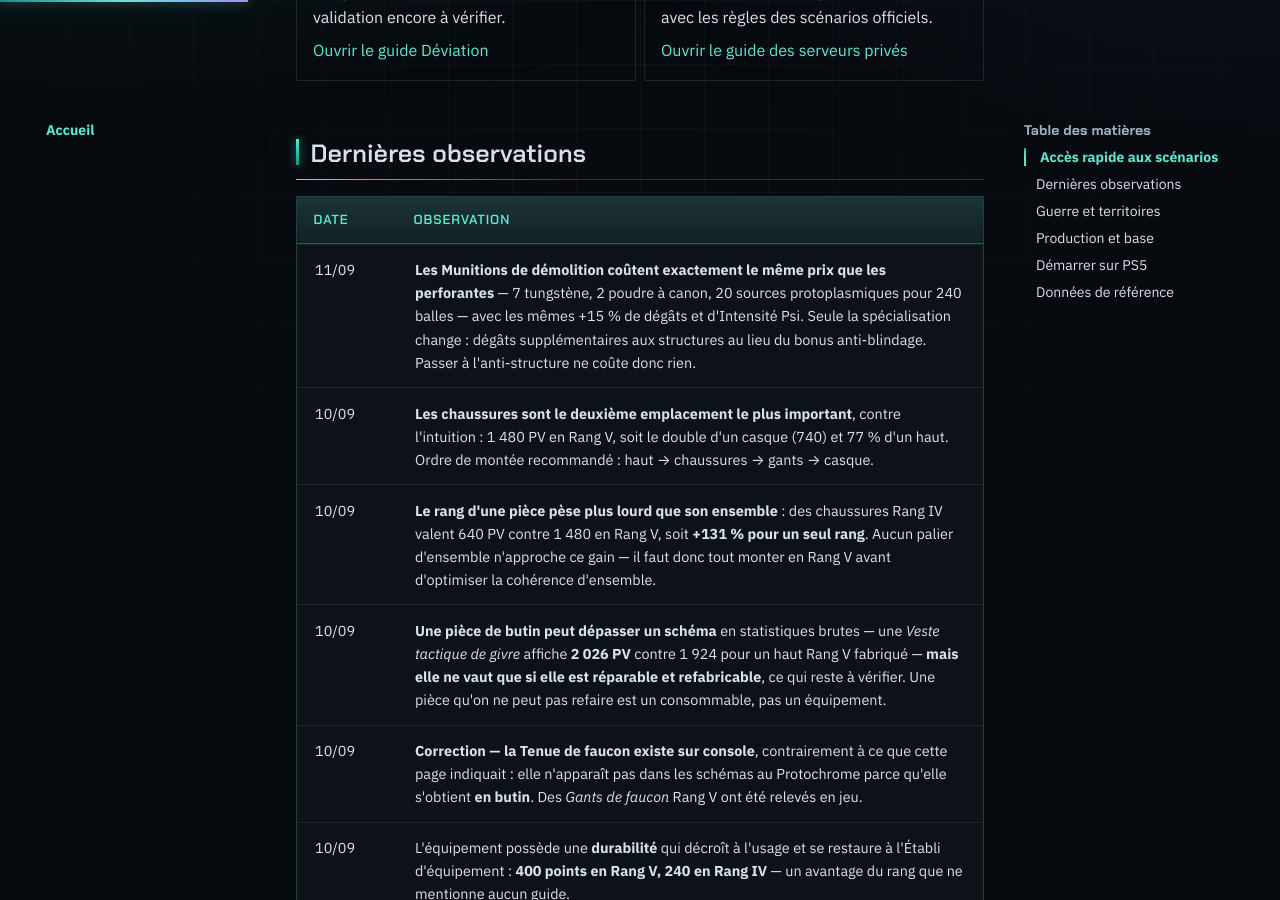
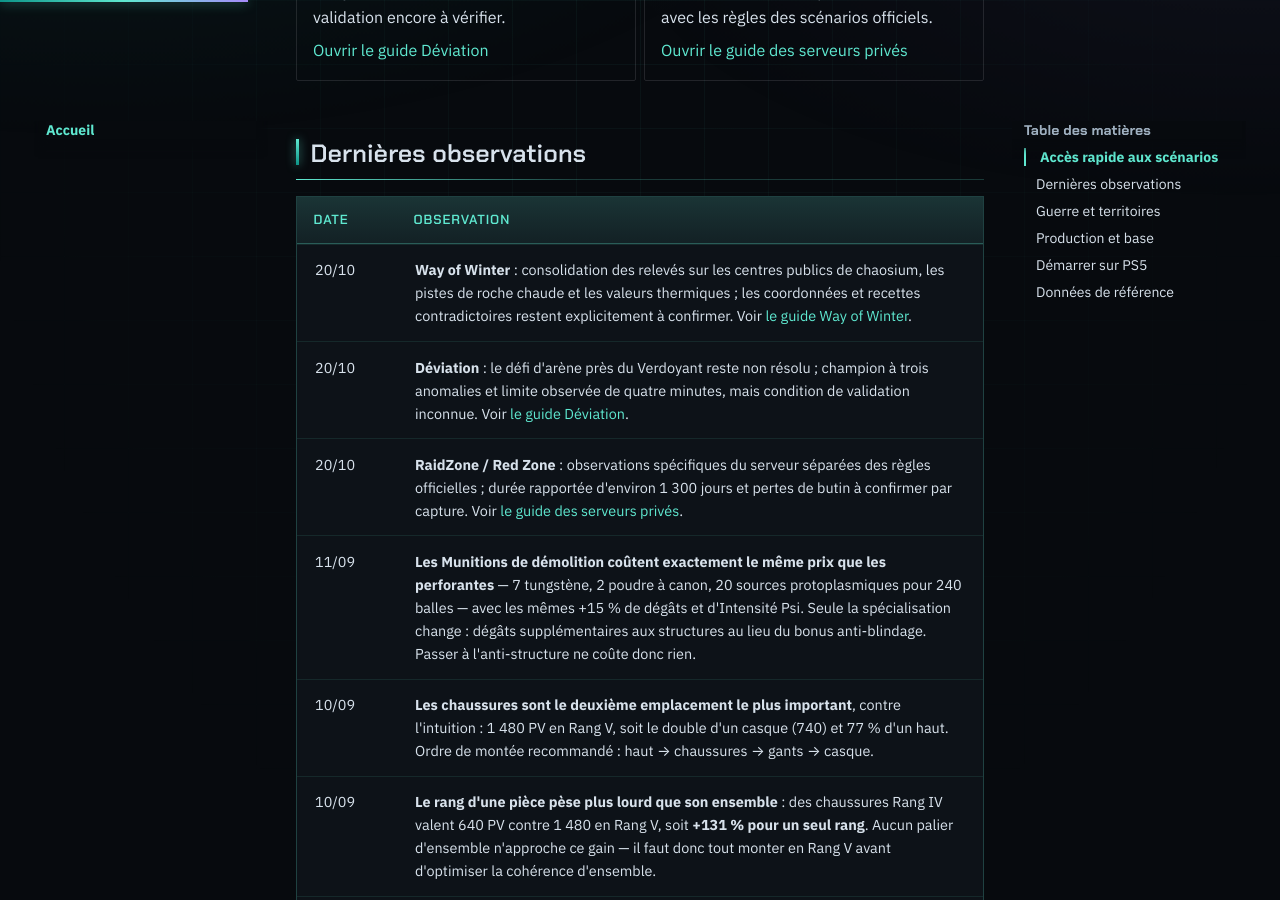
Before and after one commit to flav92/once-human-ps5-wiki, an MkDocs documentation site: the page built from docs/index.md, in a window 1280 px wide and 900 px high, scrolled down 1287 px. Built offline with MkDocs 1.6.1 and Material for MkDocs 9.7.7, drawn with Linux system fonts in a browser that asks for light colours; comment, search, counter and statistics services are not loaded.

Commit message:
Actualise les dernières observations et rend visibles les scénarios récents

```diff
--- a/docs/index.md
+++ b/docs/index.md
@@ -64,6 +64,9 @@ Choisissez la page correspondant au scénario ou au type de serveur que vous jou
 
 | Date | Observation |
 |---|---|
+| 20/10 | **Way of Winter** : consolidation des relevés sur les centres publics de chaosium, les pistes de roche chaude et les valeurs thermiques ; les coordonnées et recettes contradictoires restent explicitement à confirmer. Voir [le guide Way of Winter](scenarios/way-of-winter.md). |
+| 20/10 | **Déviation** : le défi d'arène près du Verdoyant reste non résolu ; champion à trois anomalies et limite observée de quatre minutes, mais condition de validation inconnue. Voir [le guide Déviation](scenarios/deviation.md). |
+| 20/10 | **RaidZone / Red Zone** : observations spécifiques du serveur séparées des règles officielles ; durée rapportée d'environ 1 300 jours et pertes de butin à confirmer par capture. Voir [le guide des serveurs privés](scenarios/raidzone.md). |
 | 11/09 | **Les Munitions de démolition coûtent exactement le même prix que les perforantes** — 7 tungstène, 2 poudre à canon, 20 sources protoplasmiques pour 240 balles — avec les mêmes +15 % de dégâts et d'Intensité Psi. Seule la spécialisation change : dégâts supplémentaires aux structures au lieu du bonus anti-blindage. Passer à l'anti-structure ne coûte donc rien. |
 | 10/09 | **Les chaussures sont le deuxième emplacement le plus important**, contre l'intuition : 1 480 PV en Rang V, soit le double d'un casque (740) et 77 % d'un haut. Ordre de montée recommandé : haut → chaussures → gants → casque. |
 | 10/09 | **Le rang d'une pièce pèse plus lourd que son ensemble** : des chaussures Rang IV valent 640 PV contre 1 480 en Rang V, soit **+131 % pour un seul rang**. Aucun palier d'ensemble n'approche ce gain — il faut donc tout monter en Rang V avant d'optimiser la cohérence d'ensemble. |
```
